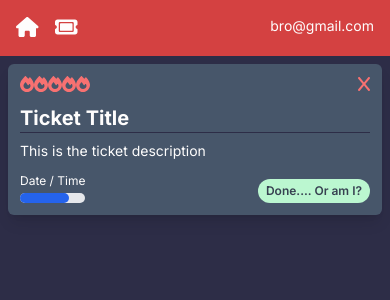
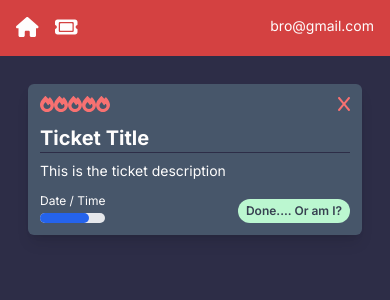
Before and after one commit to arbaaz-77/self-service, a Next.js app: page / in a window 390 px wide. Shown: the top 300 px of the page. Built offline with nearby package versions, Linux system fonts and the light colour scheme.

Commit message:
created responsive grid layout

```diff
--- a/app/page.jsx
+++ b/app/page.jsx
@@ -2,8 +2,10 @@ import TicketCard from "./(components)/TicketCard";
 
 const Dashboard = () => {
   return (
-    <div>
-      <TicketCard />
+    <div className="p-5">
+      <div className="grid md:grid-cols-2 lg:grid-cols-3 xl:grid-cols-4">
+        <TicketCard />
+      </div>
     </div>
   );
 };
```
